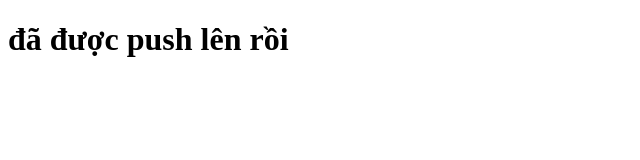
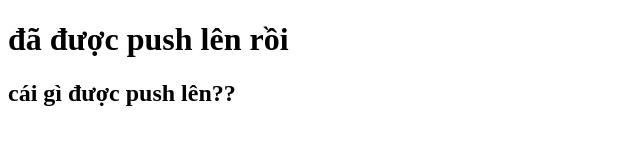
Before and after one commit to TIEUPHUONG1711/meo, a plain HTML site: page index.html in a window 1280 px wide. Shown: the whole page, without its empty margins (0-640 px from the left). Drawn offline with Linux system fonts and the light colour scheme.

Commit message:
sua lan 2

```diff
--- a/index.html
+++ b/index.html
@@ -7,5 +7,6 @@
   </head>
   <body>
     <h1>đã được push lên rồi</h1>
+    <h2>cái gì được push lên??</h2>
   </body>
 </html>
```
